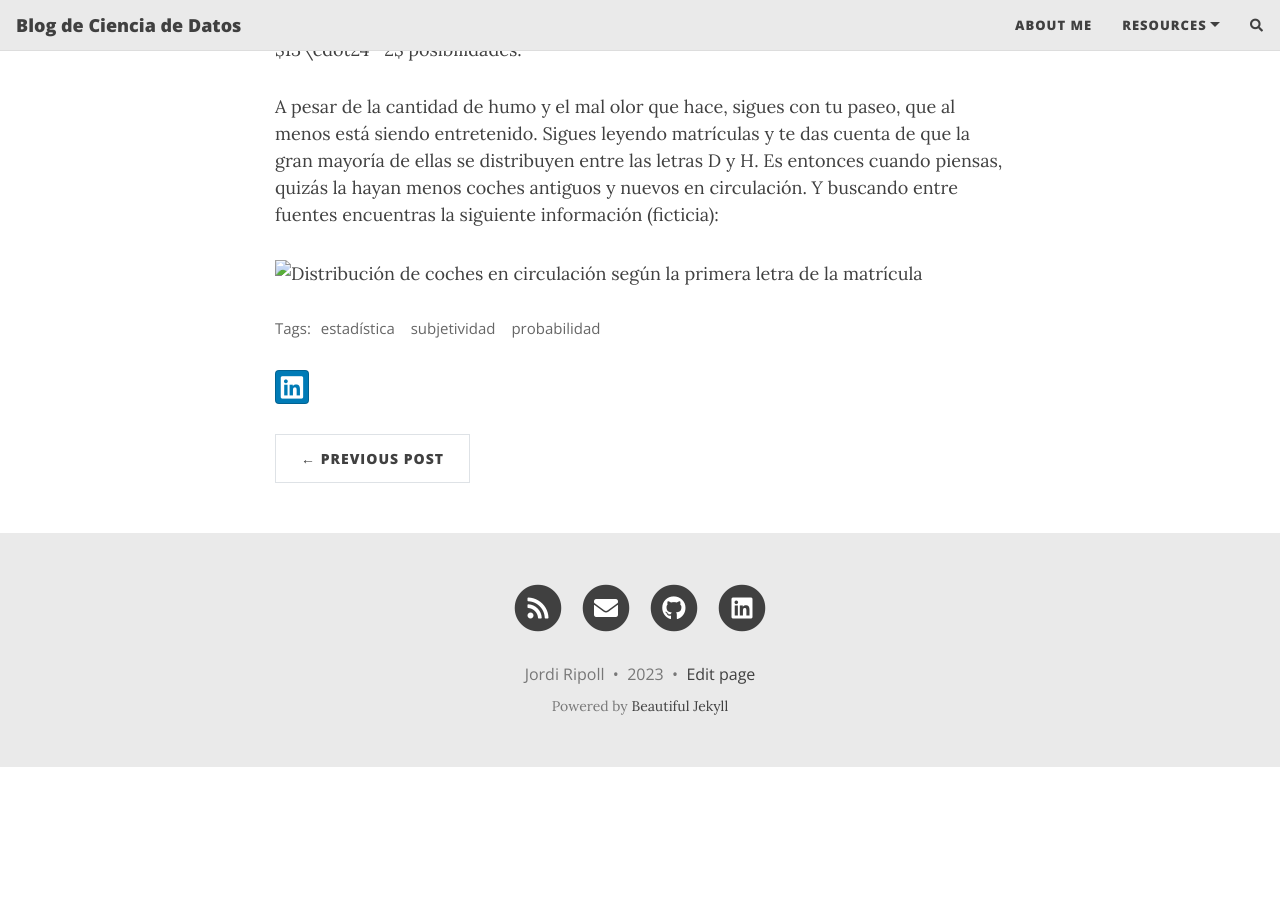
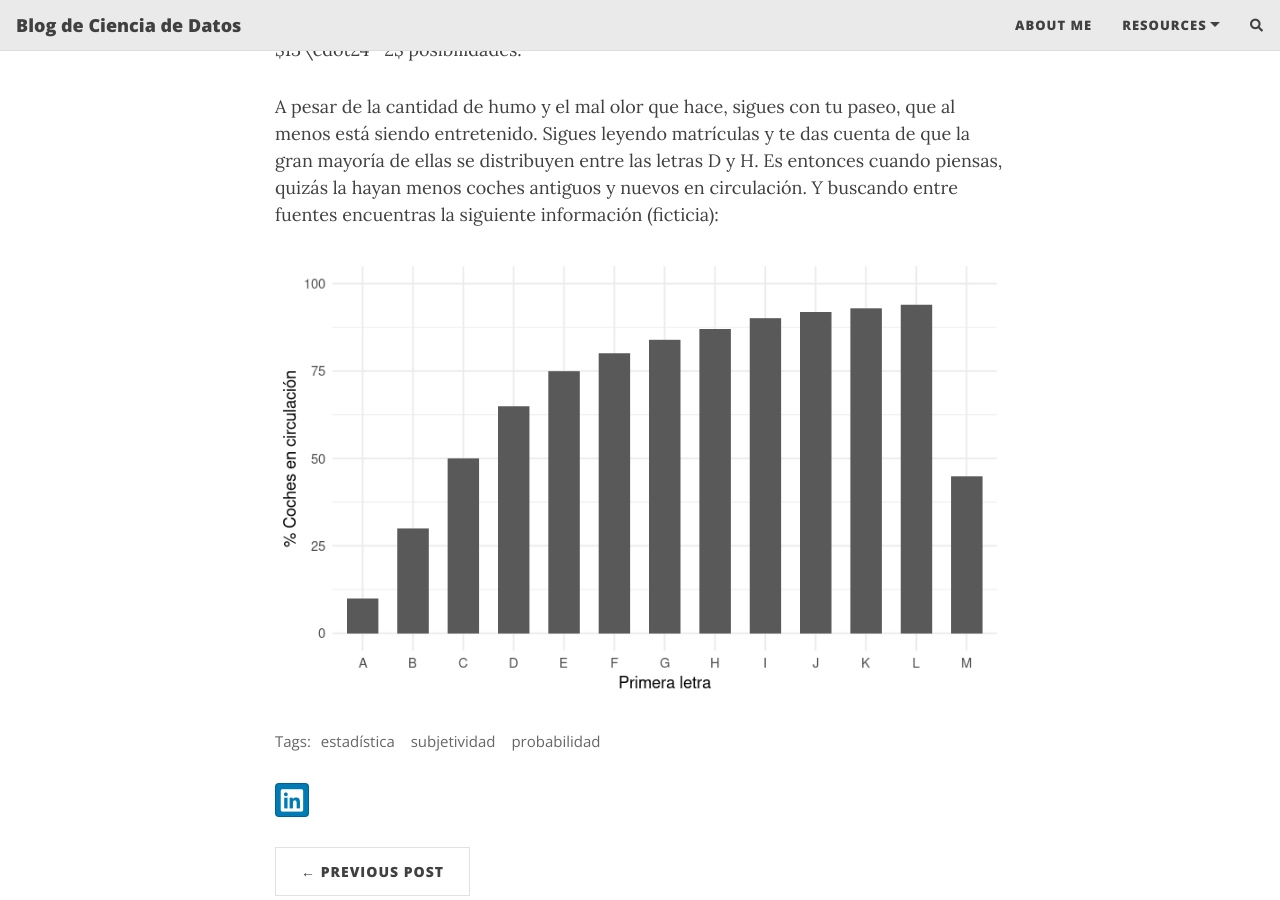
Before and after one commit to JordiRiMe/jordirime.github.io, a Jekyll site: the page built from _posts/2023-01-22-statistics-is-subjective.md, in a window 1280 px wide and 900 px high, scrolled down 818 px. Built offline with Jekyll 4.4.1, drawn with Linux system fonts in a browser that asks for light colours; nearby versions of some CDN libraries; Markdown is read by kramdown in place of the engine named in the settings; comment, search, counter and statistics services are not loaded; before the commit the page ends 1585 px from its top, so only the background shows below that.

Commit message:
Update 2023-01-22-statistics-is-subjective.md

```diff
--- a/_posts/2023-01-22-statistics-is-subjective.md
+++ b/_posts/2023-01-22-statistics-is-subjective.md
@@ -23,6 +23,6 @@ No obstante, al poco rato de pasear y leer algunas matrículas, observamos que l
 
 A pesar de la cantidad de humo y el mal olor que hace, sigues con tu paseo, que al menos está siendo entretenido. Sigues leyendo matrículas y te das cuenta de que la gran mayoría de ellas se distribuyen entre las letras D y H. Es entonces cuando piensas, quizás la hayan menos coches antiguos y nuevos en circulación. Y buscando entre fuentes encuentras la siguiente información (ficticia):
 
-![Distribución de coches en circulación según la primera letra de la matrícula](/assets/distribucion_coches.jpg)
+![Distribución de coches en circulación según la primera letra de la matrícula](/assets/img/distribucion_coches.jpg)
 
 <!-- Cuando me enfrento a un nuevo problema, me gusta recordar las palabras de George Box, quien citó que "todos los modelos son erróneos, pero algunos son útiles".  -->
```
